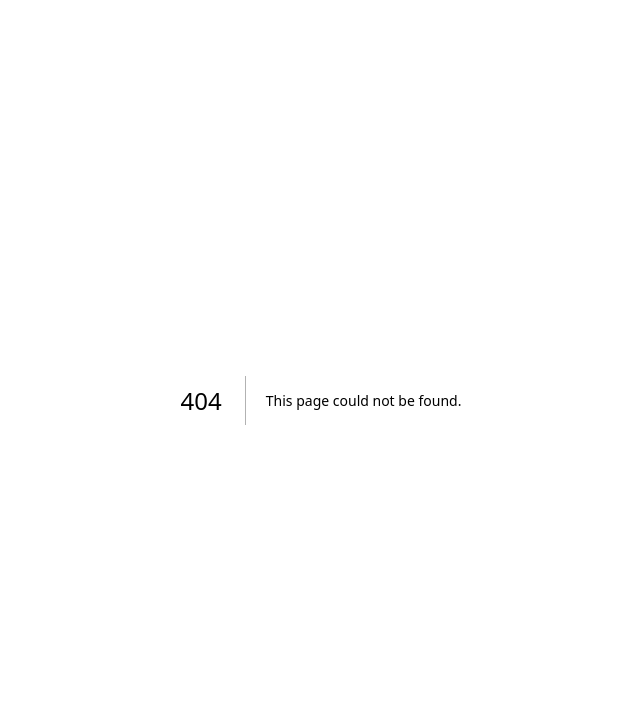
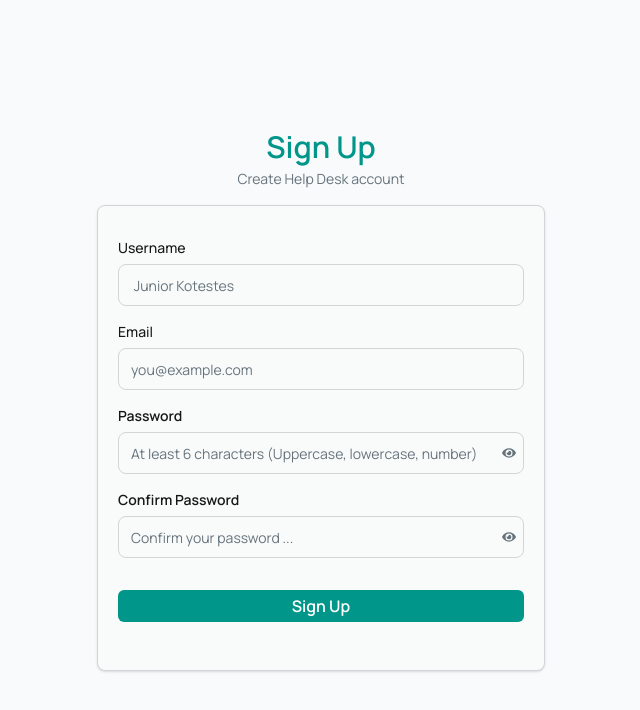
Before and after one commit to kiptalam1/helpdesk, a Next.js app: page /auth/register in a window 1280 px wide. Before the commit this address had no page. Shown: the top 710 px of the page, without its empty margins (319-959 px from the left). Built offline with nearby package versions, Linux system fonts and the light colour scheme.

Commit message:
create register page and form with zod validations for input

```diff
--- /dev/null
+++ b/app/auth/register/RegisterForm.tsx
@@ -0,0 +1,149 @@
+"use client";
+import React, { ChangeEvent, useState } from "react";
+import { FaEye, FaEyeSlash } from "react-icons/fa";
+
+function RegisterForm() {
+	const [showPassword, setShowPassword] = useState(false);
+	const [showConfirm, setShowConfirm] = useState(false);
+	const [errors, setErrors] = useState({
+		username: "",
+		email: "",
+		password: "",
+		confirmPassword: "",
+	});
+	const [loading, setLoading] = useState(false);
+	const [formData, setFormData] = useState({
+		username: "",
+		email: "",
+		password: "",
+		confirmPassword: "",
+	});
+
+	function handleInputChange(e: ChangeEvent<HTMLInputElement>) {
+		const { name, value } = e.target;
+		setFormData((prev) => ({ ...prev, [name]: value }));
+	}
+
+	return (
+		<div className="border border-border shadow-sm bg-card px-5 py-8 rounded-lg">
+			<form className="flex flex-col gap-4 w-full">
+				{/* username */}
+				<div className="flex flex-col gap-1.5">
+					<label htmlFor="username" className="text-sm font-medium">
+						Username
+					</label>
+					<input
+						required
+						autoComplete="name"
+						placeholder=" Junior Kotestes"
+						type="username"
+						name="username"
+						id="username"
+						value={formData.username}
+						onChange={handleInputChange}
+						className="border border-border rounded-lg bg-transparent  px-3 py-2 text-base outline-none w-full focus:border-primary focus:ring-2 focus:ring-primary/20 placeholder:text-sm placeholder:text-text-muted transition"
+					/>
+					{errors.username && (
+						<p className="text-xs text-red-500">{errors.username}</p>
+					)}
+				</div>
+
+				{/* email */}
+				<div className="flex flex-col gap-1.5">
+					<label htmlFor="email" className="text-sm font-medium">
+						Email
+					</label>
+					<input
+						required
+						autoComplete="email"
+						placeholder="you@example.com"
+						type="email"
+						name="email"
+						id="email"
+						value={formData.email}
+						onChange={handleInputChange}
+						className="border border-border rounded-lg bg-transparent  px-3 py-2 text-base outline-none w-full focus:border-primary focus:ring-2 focus:ring-primary/20 placeholder:text-sm placeholder:text-text-muted transition"
+					/>
+					{errors.email && (
+						<p className="text-xs text-red-500">{errors.email}</p>
+					)}
+				</div>
+
+				{/* password */}
+				<div className=" flex flex-col gap-1.5">
+					<label htmlFor="password" className="text-sm font-semibold">
+						Password
+					</label>
+					<div className="relative">
+						<input
+							required
+							autoComplete="new-password"
+							placeholder="At least 6 characters (Uppercase, lowercase, number)"
+							type={showPassword ? "text" : "password"}
+							name="password"
+							id="password"
+							value={formData.password}
+							onChange={handleInputChange}
+							className="w-full rounded-lg border border-border bg-transparent px-3 py-2 pr-10 text-base outline-none transition focus:border-primary focus:ring-2 focus:ring-primary/20 placeholder:text-sm placeholder:text-text-muted"
+						/>
+
+						<button
+							type="button"
+							aria-label="toggle password visibility"
+							onClick={() => setShowPassword((prev) => !prev)}
+							className="absolute inset-y-0 right-2 text-text-muted cursor-pointer hover:text-text duration-150 transition-colors">
+							{showPassword ?
+								<FaEyeSlash size={14} />
+							:	<FaEye size={14} />}
+						</button>
+					</div>
+					{errors.password && (
+						<p className="text-xs text-red-500">{errors.password}</p>
+					)}
+				</div>
+
+				{/* confirm password */}
+				<div className=" flex flex-col gap-1.5">
+					<label htmlFor="confirmPassword" className="text-sm font-semibold">
+						Confirm Password
+					</label>
+					<div className="relative">
+						<input
+							required
+							autoComplete="new-password"
+							placeholder="Confirm your password ..."
+							type={showConfirm ? "text" : "password"}
+							name="confirmPassword"
+							id="confirmPassword"
+							value={formData.confirmPassword}
+							onChange={handleInputChange}
+							className="w-full rounded-lg border border-border bg-transparent px-3 py-2 pr-10 text-base outline-none transition focus:border-primary focus:ring-2 focus:ring-primary/20 placeholder:text-sm placeholder:text-text-muted"
+						/>
+
+						<button
+							type="button"
+							aria-label="toggle password visibility"
+							onClick={() => setShowConfirm((prev) => !prev)}
+							className="absolute inset-y-0 right-2 text-text-muted cursor-pointer hover:text-text duration-150 transition-colors">
+							{showConfirm ?
+								<FaEyeSlash size={14} />
+							:	<FaEye size={14} />}
+						</button>
+					</div>
+					{errors.confirmPassword && (
+						<p className="text-xs text-red-500">{errors.confirmPassword}</p>
+					)}
+				</div>
+
+				<button
+					type="submit"
+					disabled={loading}
+					className="my-4 px-2 py-1 bg-primary rounded-md text-white font-semibold hover:opacity-70 transition-opacity duration-150 cursor-pointer">
+					{loading ? "Loading" : "Sign Up"}
+				</button>
+			</form>
+		</div>
+	);
+}
+
+export default RegisterForm;
--- /dev/null
+++ b/app/auth/register/page.tsx
@@ -0,0 +1,16 @@
+import React from "react";
+import RegisterForm from "./RegisterForm";
+
+function RegisterPage() {
+	return (
+		<div className="w-full mx-auto max-w-md space-y-4 ">
+			<div className="space-y-1 text-center">
+				<h1 className="text-3xl font-semibold text-primary">Sign Up</h1>
+				<p className="text-sm text-text-muted">Create Help Desk account</p>
+			</div>
+			<RegisterForm />
+		</div>
+	);
+}
+
+export default RegisterPage;
--- a/app/page.tsx
+++ b/app/page.tsx
@@ -11,13 +11,15 @@ export default function Home() {
 				in one place.
 			</p>
 			<div className="flex w-full max-w-sm flex-col items-center sm:flex-row gap-3 sm:max-w-none sm:items-center sm:justify-center">
-				<button
-					type="button"
-					className="cursor-pointer rounded-md border border-border px-5 py-2.5 font-semibold transition-[transform,box-shadow,border-color] duration-150 hover:-translate-y-px hover:shadow-sm focus-visible:outline-none focus-visible:ring-2 focus-visible:ring-primary/40 active:translate-y-0 active:shadow-none">
-					Create Account
-				</button>
+				<Link href="/auth/register">
+					<button
+						type="button"
+						className="cursor-pointer rounded-md border border-border px-5 py-2.5 font-semibold transition-[transform,box-shadow,border-color] duration-150 hover:-translate-y-px hover:shadow-sm focus-visible:outline-none focus-visible:ring-2 focus-visible:ring-primary/40 active:translate-y-0 active:shadow-none">
+						Create Account
+					</button>
+				</Link>
 				<span className="text-sm italic text-text/60">or</span>
-				<Link href="/login">
+				<Link href="/auth/login">
 					<button
 						type="button"
 						className="cursor-pointer rounded-md bg-primary px-5 py-2.5 font-semibold text-white transition-[transform,box-shadow,filter] duration-150 hover:-translate-y-px hover:shadow-sm hover:brightness-105 focus-visible:outline-none focus-visible:ring-2 focus-visible:ring-primary/40 active:translate-y-0 active:shadow-none">
--- /dev/null
+++ b/lib/zod.ts
@@ -0,0 +1,18 @@
+import { z } from "zod";
+
+export const signUpSchema = z
+	.object({
+		email: z.email("Invalid email address"),
+		username: z.string().min(3, "Username must be atleast 3 characters."),
+		password: z
+			.string()
+			.min(8, "Password must be at least 8 characters.")
+			.regex(/[A-Z]/, "Must contain at least one uppercase letter.")
+			.regex(/[0-9]/, "Must contain at least one number")
+			.regex(/[^a-zA-Z0-9]/, "Must contain at least one special character."),
+		confirmPassword: z.string(),
+	})
+	.refine((data) => data.password === data.confirmPassword, {
+		error: "Passwords do not match.",
+		path: ["confirmPassword"],
+	});
--- a/package.json
+++ b/package.json
@@ -16,7 +16,8 @@
 		"react": "19.2.4",
 		"react-dom": "19.2.4",
 		"react-icons": "^5.6.0",
-		"sonner": "^2.0.7"
+		"sonner": "^2.0.7",
+		"zod": "^4.3.6"
 	},
 	"devDependencies": {
 		"@tailwindcss/postcss": "^4",
```
Also changed, not shown: app/auth/login/LoginForm.tsx (renamed from app/(auth)/login/LoginForm.tsx), app/auth/login/page.tsx (renamed from app/(auth)/login/page.tsx), 1 other file (tests, documents, lock files or other folders).
